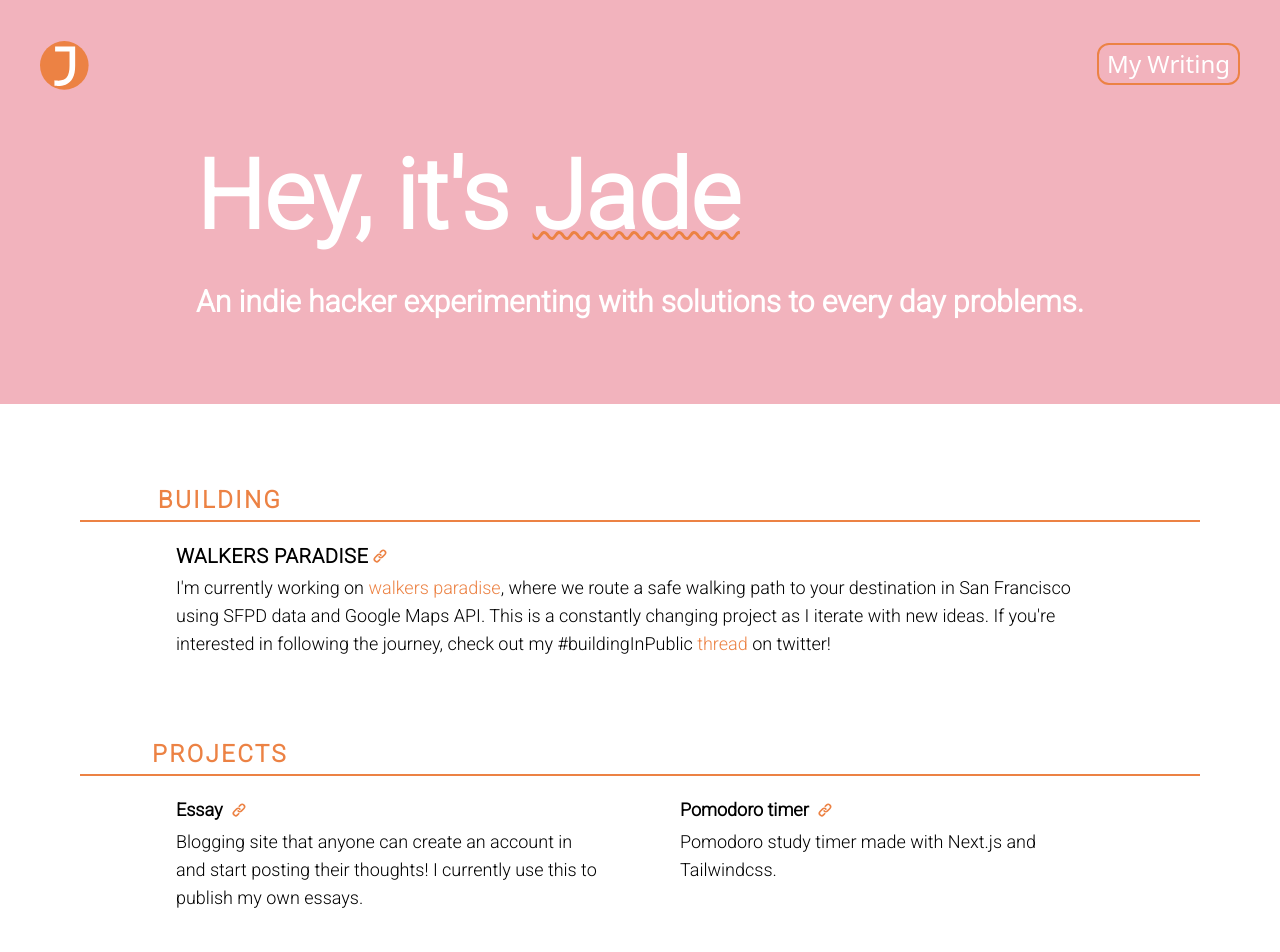
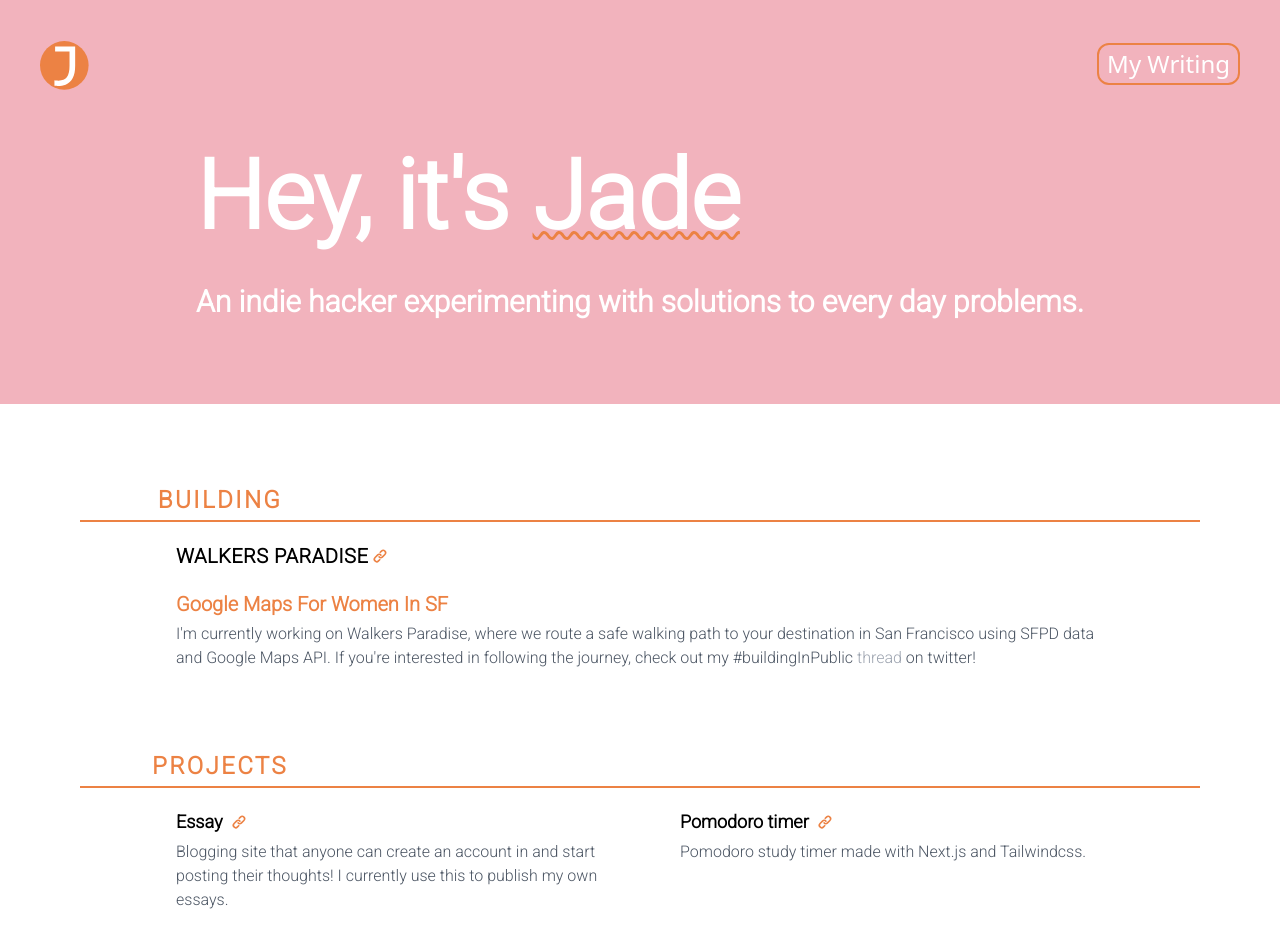
Before and after one commit to jadeasmus/jadeasmus, a Next.js app: page / in a window 1280 px wide. Shown: the top 952 px of the page. Built offline with nearby package versions, Linux system fonts and the light colour scheme; a web font is replaced by a local one.

Commit message:
some styling

```diff
--- a/pages/index.js
+++ b/pages/index.js
@@ -93,23 +93,16 @@ export default function Home() {
               </svg>
             </a>
           </div>
-          <p className="text-lg">
-            I&prime;m currently working on{" "}
-            <a
-              href={"https://walkerparadise.vercel.app/"}
-              target="_blank"
-              rel="noopener noreferrer"
-            >
-              <span className="text-orange cursor-pointer hover:border-1 hover:border-b hover:border-orange">
-                walkers paradise
-              </span>
-            </a>
-            , where we route a safe walking path to your destination in San
-            Francisco using SFPD data and Google Maps API. This is a constantly
-            changing project as I iterate with new ideas. If you&prime;re
-            interested in following the journey, check out my #buildingInPublic{" "}
+          <p className="text-xl text-orange font-black pt-4">
+            Google Maps For Women In SF
+          </p>
+          <p className="text-md text-gray-600">
+            I&prime;m currently working on Walkers Paradise, where we route a
+            safe walking path to your destination in San Francisco using SFPD
+            data and Google Maps API. If you&prime;re interested in following
+            the journey, check out my #buildingInPublic{" "}
             <Link href={"/"}>
-              <span className="text-orange cursor-pointer hover:border-1 hover:border-b hover:border-orange">
+              <span className="text-gray-400 cursor-pointer hover:text-gray-700 hover:border-1 hover:border-b hover:border-orange">
                 thread
               </span>
             </Link>{" "}
@@ -146,7 +139,7 @@ export default function Home() {
                 </svg>
               </a>
             </div>
-            <p className="text-lg">
+            <p className="text-md text-gray-600">
               Blogging site that anyone can create an account in and start
               posting their thoughts! I currently use this to publish my own
               essays.
@@ -176,7 +169,7 @@ export default function Home() {
                 </svg>
               </a>
             </div>
-            <p className="text-lg">
+            <p className="text-md text-gray-600">
               Pomodoro study timer made with Next.js and Tailwindcss.
             </p>
           </div>
@@ -204,7 +197,7 @@ export default function Home() {
                 </svg>
               </a>
             </div>
-            <p className="text-lg">
+            <p className="text-md text-gray-600">
               Web scraper that finds local therapists made with Flask and
               BeautifulSoup.
             </p>
```
